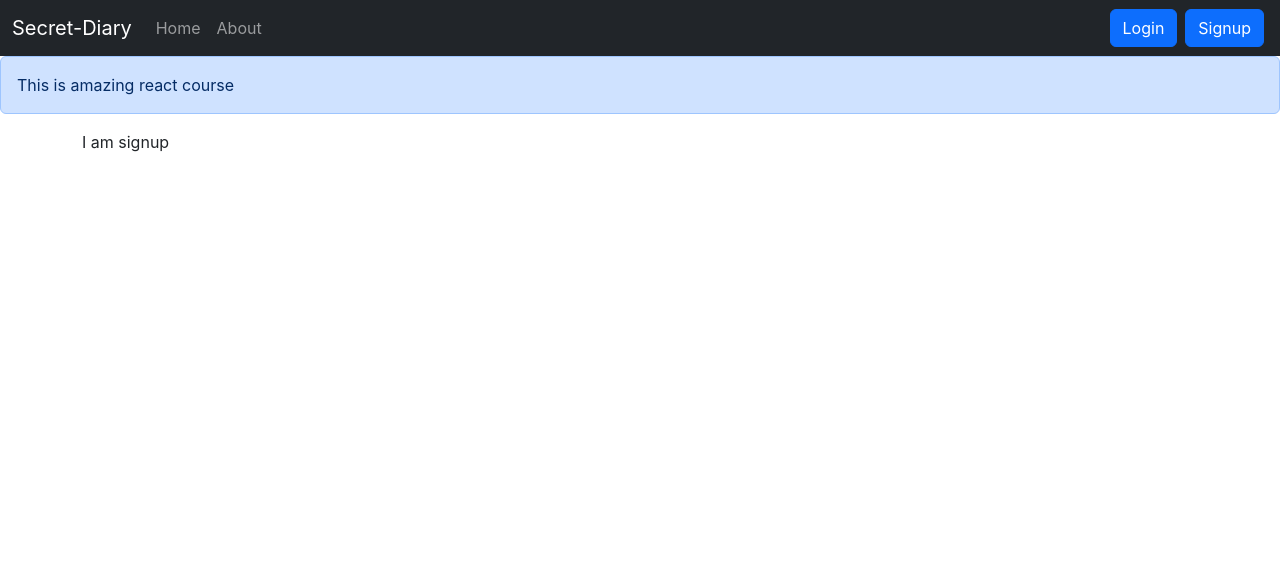
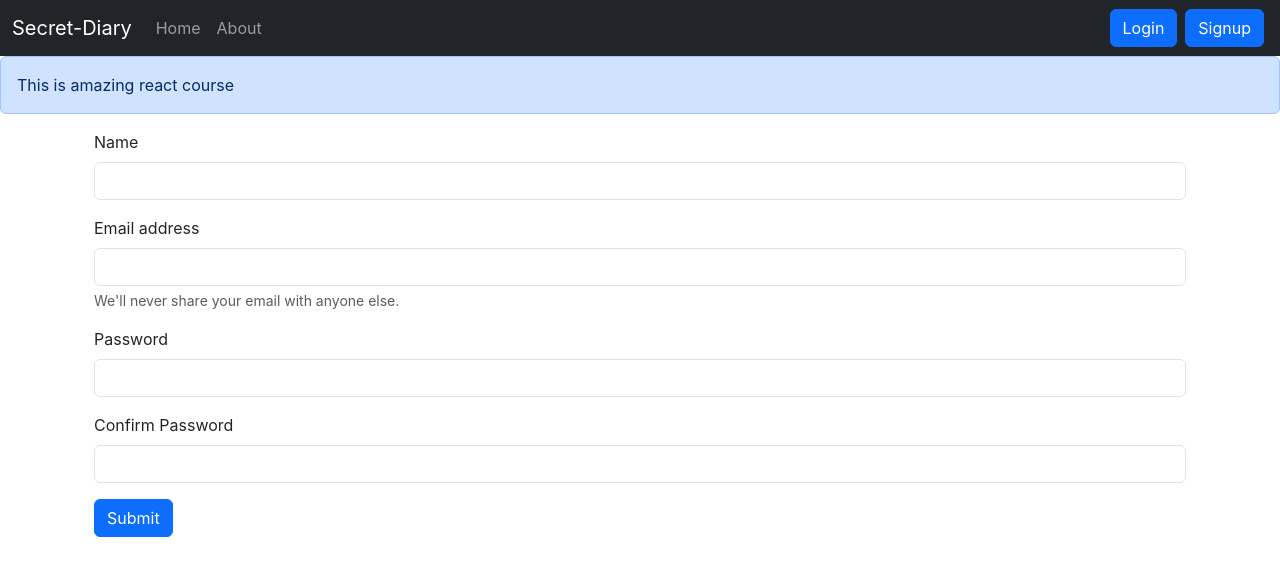
Before and after one commit to MdAjhar123/INOTEBOOK, a React (Create React App) app: page /signup in a window 1280 px wide. Shown: the top 576 px of the page. Built offline with nearby package versions, Linux system fonts and the light colour scheme.

Commit message:
Adding Signup component
Adding Signup component  70

```diff
--- a/src/components/Login.js
+++ b/src/components/Login.js
@@ -8,7 +8,7 @@
 
     const handleSubmit = async (e) =>{
         e.preventDefault();
-        const response = await fetch(`http://localhost:5000/api/auth/login`, {
+        const response = await fetch("http://localhost:5000/api/auth/login", {
             method: "POST",
             headers: {
               "Content-Type": "application/json"
@@ -31,6 +31,7 @@
         setCredentials({...credentials, [e.target.name]: e.target.value})
     }
 
+
     return (
         <div>
             <form onSubmit={handleSubmit}>
--- a/src/components/Signup.js
+++ b/src/components/Signup.js
@@ -1,9 +1,64 @@
-import React from 'react'
+import React, { useState } from 'react'
+import { useNavigate } from 'react-router-dom'
 
 const Signup = () => {
+  const [credentials, setCredentials] = useState({name: "", email: "", password: "", cpassword: ""})
+    let navigate = useNavigate()
+
+  const handleSubmit = async (e) => {
+    e.preventDefault();
+    const {name, email, password} = credentials;
+    const response = await fetch("http://localhost:5000/api/auth/createuser", {
+      method: "POST",
+      headers: {
+        "Content-Type": "application/json"
+      },
+      body: JSON.stringify({ name, email, password })
+    });
+
+    const json = await response.json()
+    console.log(json);
+    if (json.success) {
+      //save the auth token and redirect
+      localStorage.setItem('token', json.authtoken)
+      navigate("/")
+    }
+    else {
+      alert("Invalid credentials")
+    }
+  }
+
+  const onChange = (e) => {
+    setCredentials({ ...credentials, [e.target.name]: e.target.value })
+  }
+
+
   return (
-    <div>
-      I am signup
+    <div className='container'>
+      <form onSubmit={handleSubmit}>
+        <div className="mb-3">
+          <label htmlFor="name" className="form-label">Name</label>
+          <input type="text" className="form-control" id="name" name='name' onChange={onChange} aria-describedby="emailHelp" />
+        </div>
+
+        <div className="mb-3">
+          <label htmlFor="email" className="form-label">Email address</label>
+          <input type="email" className="form-control" id="email" name='email' onChange={onChange} aria-describedby="emailHelp" />
+          <div id="emailHelp" className="form-text">We'll never share your email with anyone else.</div>
+        </div>
+
+        <div className="mb-3">
+          <label htmlFor="password" className="form-label">Password</label>
+          <input type="password" className="form-control" id="password" name='password' onChange={onChange} minLength={5} required/>
+        </div>
+
+        <div className="mb-3">
+          <label htmlFor="cpassword" className="form-label">Confirm Password</label>
+          <input type="password" className="form-control" id="cpassword" name='cpassword' onChange={onChange} minLength={5} required/>
+        </div>
+
+        <button type="submit" className="btn btn-primary">Submit</button>
+      </form>
     </div>
   )
 }
```
Also changed, not shown: 1 other file (tests, documents, lock files or other folders).
